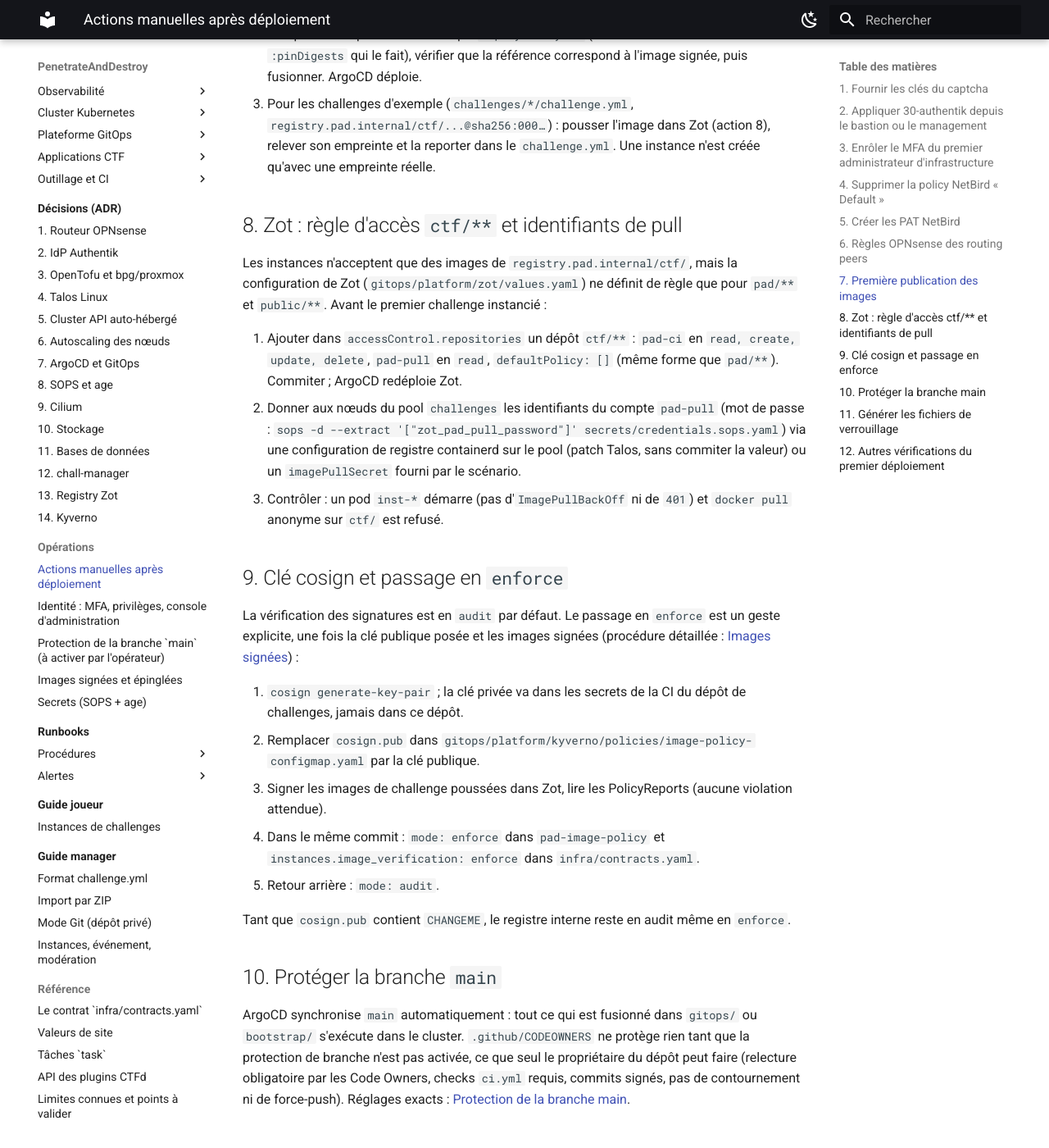
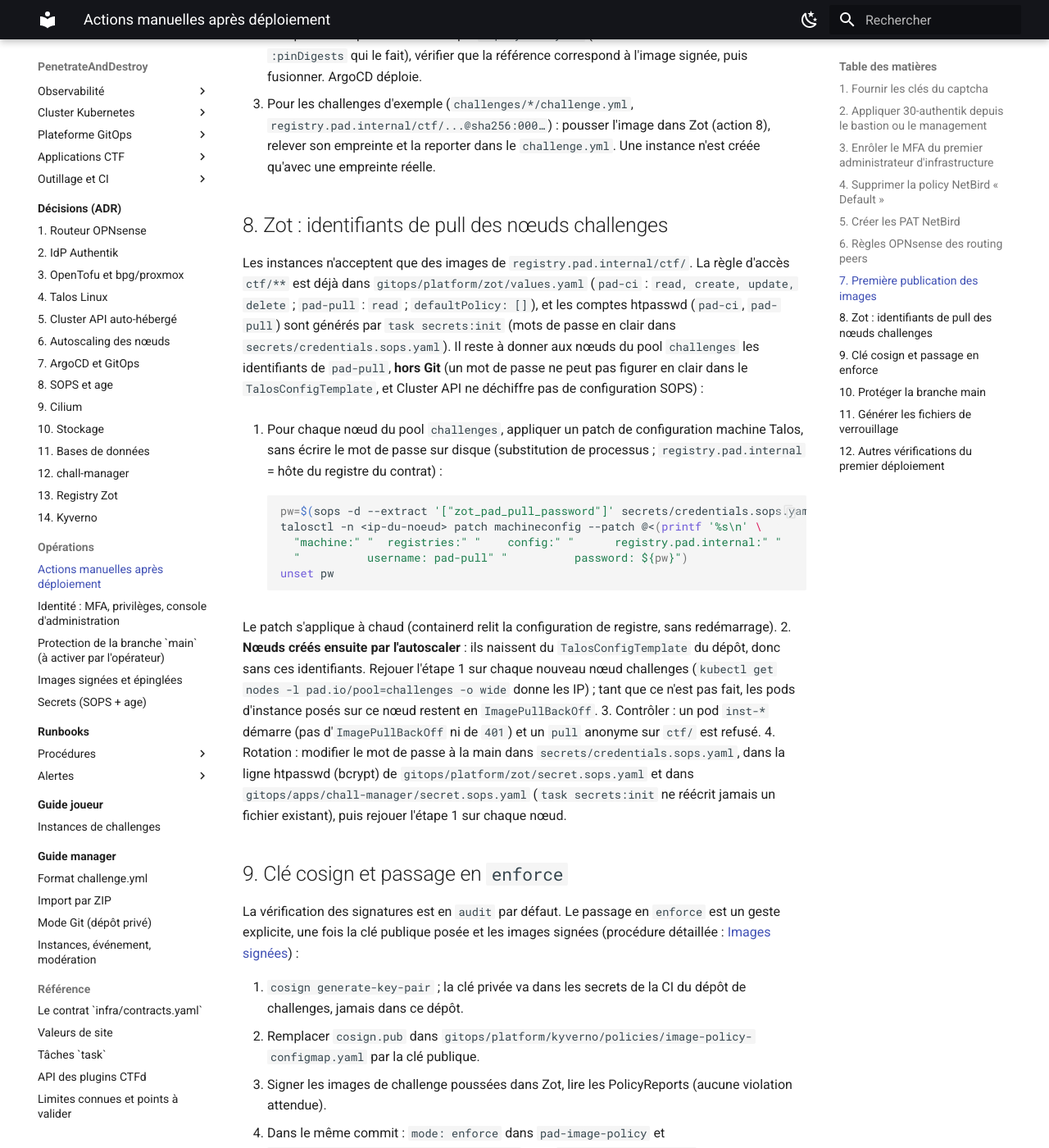
Before and after one commit to kim-tsr/penetrate-and-destroy, an MkDocs documentation site: the page built from docs/operations/actions-post-deploiement.md, in a window 1280 px wide and 1400 px high, scrolled down 4533 px. Shown: the whole window at 82% size. Built offline with MkDocs 1.6.1 and Material for MkDocs 9.7.7, drawn with Linux system fonts in a browser that asks for light colours; some of the changed text lies outside the part shown.

Commit message:
feat(zot): règle d'accès ctf/** et procédure des identifiants de pull des nœuds challenges

````diff
--- a/docs/operations/actions-post-deploiement.md
+++ b/docs/operations/actions-post-deploiement.md
@@ -18,7 +18,7 @@ déploiement. **Les faire avant d'ouvrir la plateforme aux joueurs.**
 | 5 | Créer les PAT NetBird (`netbird-sync`, front) | après le déploiement de NetBird |
 | 6 | Règles OPNsense des routing peers | avant le premier événement |
 | 7 | Première publication des images (digests de remplacement) | après le premier push sur `main` |
-| 8 | Zot : règle d'accès `ctf/**` et identifiants de pull | avant le premier challenge instancié |
+| 8 | Zot : identifiants de pull des nœuds challenges | avant le premier challenge instancié |
 | 9 | Clé cosign et passage en `enforce` | une fois les images signées |
 | 10 | Protéger la branche `main` | avant tout merge d'un tiers |
 
@@ -134,17 +134,33 @@ pas (volontairement) et les Applications restent `Degraded`.
 3. Pour les challenges d'exemple (`challenges/*/challenge.yml`, `registry.pad.internal/ctf/...@sha256:000…`) : pousser l'image dans Zot
    (action 8), relever son empreinte et la reporter dans le `challenge.yml`. Une instance n'est créée qu'avec une empreinte réelle.
 
-## 8. Zot : règle d'accès `ctf/**` et identifiants de pull
+## 8. Zot : identifiants de pull des nœuds challenges
 
-Les instances n'acceptent que des images de `registry.pad.internal/ctf/`, mais la configuration de Zot
-(`gitops/platform/zot/values.yaml`) ne définit de règle que pour `pad/**` et `public/**`. Avant le premier challenge instancié :
+Les instances n'acceptent que des images de `registry.pad.internal/ctf/`. La règle d'accès `ctf/**` est déjà dans
+`gitops/platform/zot/values.yaml` (`pad-ci` : `read, create, update, delete` ; `pad-pull` : `read` ; `defaultPolicy: []`), et les
+comptes htpasswd (`pad-ci`, `pad-pull`) sont générés par `task secrets:init` (mots de passe en clair dans
+`secrets/credentials.sops.yaml`). Il reste à donner aux nœuds du pool `challenges` les identifiants de `pad-pull`, **hors Git**
+(un mot de passe ne peut pas figurer en clair dans le `TalosConfigTemplate`, et Cluster API ne déchiffre pas de configuration SOPS) :
 
-1. Ajouter dans `accessControl.repositories` un dépôt `ctf/**` : `pad-ci` en `read, create, update, delete`, `pad-pull` en `read`,
-   `defaultPolicy: []` (même forme que `pad/**`). Commiter ; ArgoCD redéploie Zot.
-2. Donner aux nœuds du pool `challenges` les identifiants du compte `pad-pull` (mot de passe :
-   `sops -d --extract '["zot_pad_pull_password"]' secrets/credentials.sops.yaml`) via une configuration de registre containerd
-   sur le pool (patch Talos, sans commiter la valeur) ou un `imagePullSecret` fourni par le scénario.
-3. Contrôler : un pod `inst-*` démarre (pas d'`ImagePullBackOff` ni de `401`) et `docker pull` anonyme sur `ctf/` est refusé.
+1. Pour chaque nœud du pool `challenges`, appliquer un patch de configuration machine Talos, sans écrire le mot de passe sur disque
+   (substitution de processus ; `registry.pad.internal` = hôte du registre du contrat) :
+
+    ```bash
+    pw=$(sops -d --extract '["zot_pad_pull_password"]' secrets/credentials.sops.yaml)
+    talosctl -n <ip-du-noeud> patch machineconfig --patch @<(printf '%s\n' \
+      "machine:" "  registries:" "    config:" "      registry.pad.internal:" "        auth:" \
+      "          username: pad-pull" "          password: ${pw}")
+    unset pw
+    ```
+
+   Le patch s'applique à chaud (containerd relit la configuration de registre, sans redémarrage).
+2. **Nœuds créés ensuite par l'autoscaler** : ils naissent du `TalosConfigTemplate` du dépôt, donc sans ces identifiants. Rejouer
+   l'étape 1 sur chaque nouveau nœud challenges (`kubectl get nodes -l pad.io/pool=challenges -o wide` donne les IP) ; tant que ce n'est
+   pas fait, les pods d'instance posés sur ce nœud restent en `ImagePullBackOff`.
+3. Contrôler : un pod `inst-*` démarre (pas d'`ImagePullBackOff` ni de `401`) et un `pull` anonyme sur `ctf/` est refusé.
+4. Rotation : modifier le mot de passe à la main dans `secrets/credentials.sops.yaml`, dans la ligne htpasswd (bcrypt) de
+   `gitops/platform/zot/secret.sops.yaml` et dans `gitops/apps/chall-manager/secret.sops.yaml` (`task secrets:init` ne réécrit jamais
+   un fichier existant), puis rejouer l'étape 1 sur chaque nœud.
 
 ## 9. Clé cosign et passage en `enforce`
 
````
Also changed, not shown: docs/PLAN.md (+1 -1 lines), docs/composants/zot.md (+2 -3 lines), docs/operations/images-signees.md (+3 -4 lines), 2 other files.
